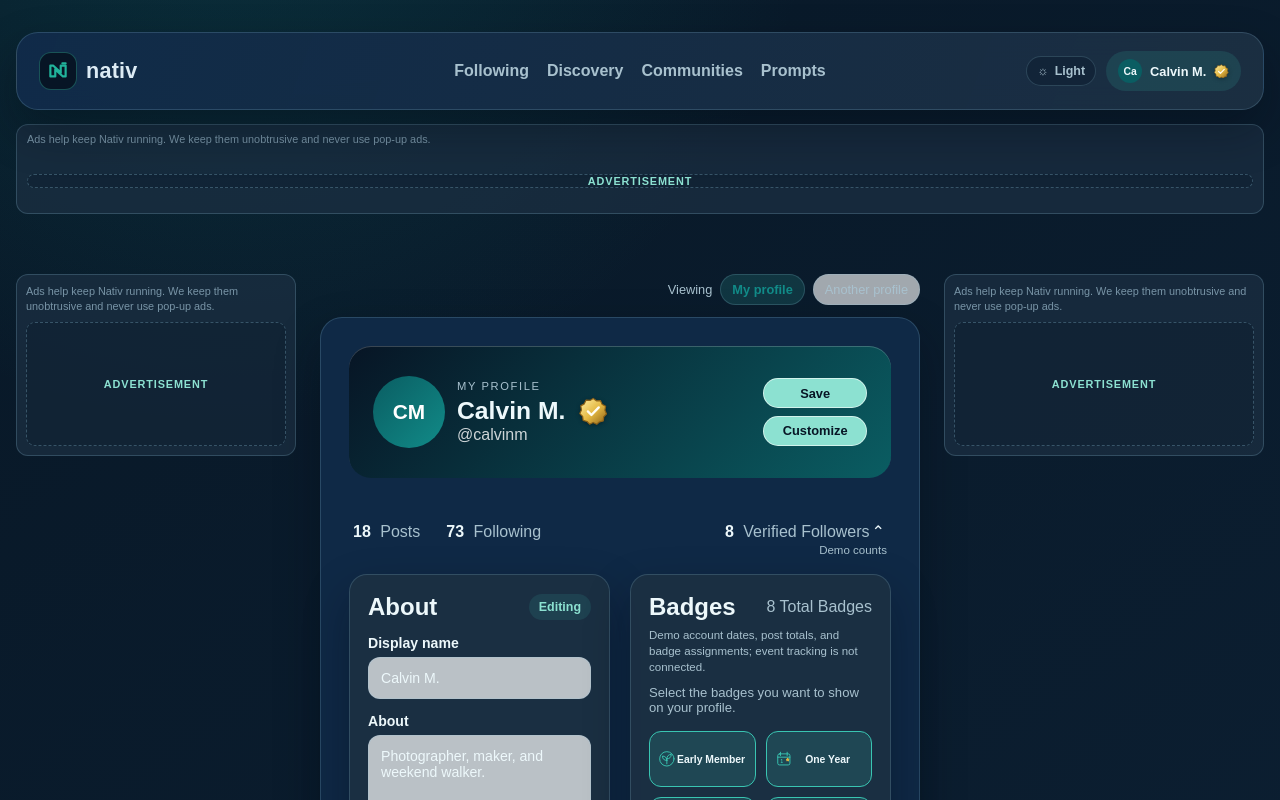
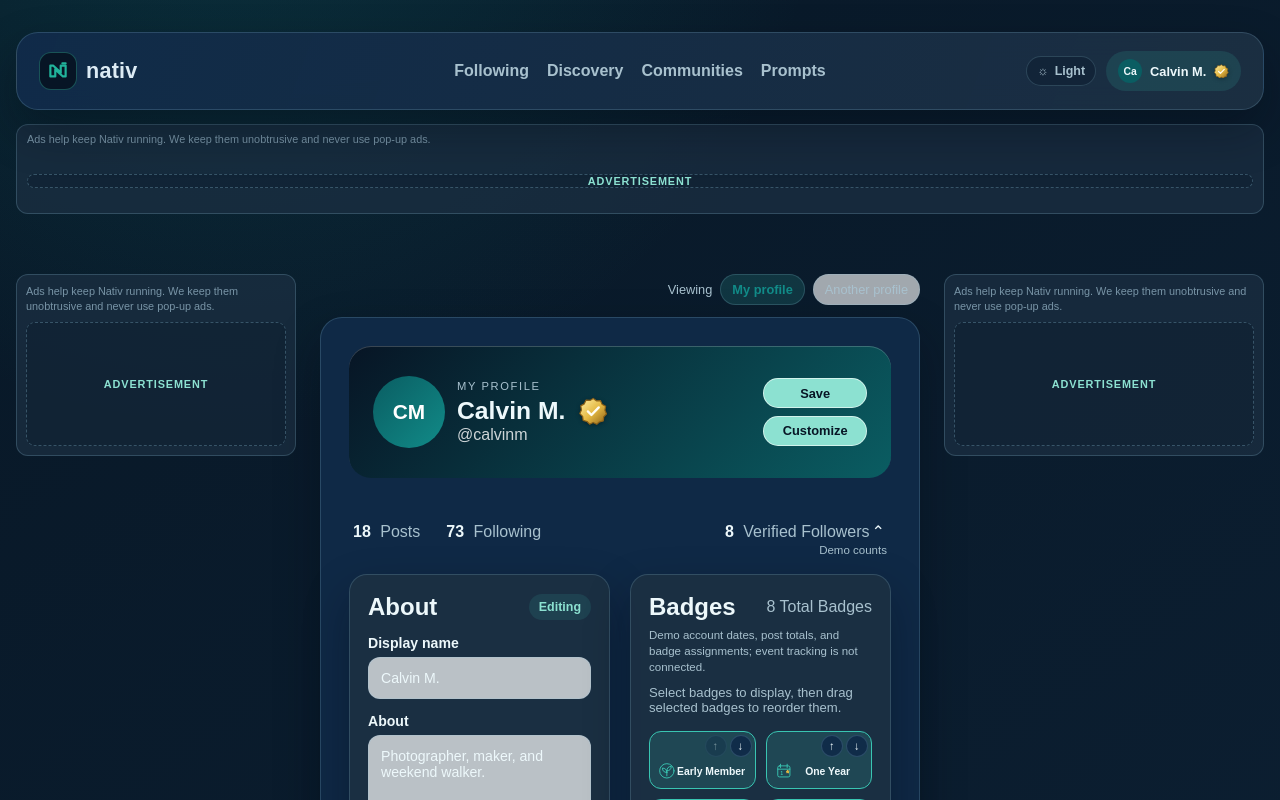
Before and after one commit to TheSkybax/Nativ, a Next.js app: page /profile in a window 1280 px wide. Both pictures are taken after a click on the button "Edit profile". Shown: the top 800 px of the page. Built offline with nearby package versions, Linux system fonts and the light colour scheme.

Commit message:
Added ability to reorder badges

```diff
--- a/src/app/globals.css
+++ b/src/app/globals.css
@@ -1245,6 +1245,18 @@ textarea {
   margin-top: 14px;
 }
 
+.sr-only {
+  position: absolute;
+  width: 1px;
+  height: 1px;
+  padding: 0;
+  overflow: hidden;
+  clip: rect(0, 0, 0, 0);
+  white-space: nowrap;
+  clip-path: inset(50%);
+  border: 0;
+}
+
 .badge-edit-hint {
   margin-top: 10px;
   color: var(--muted);
@@ -1290,6 +1302,52 @@ textarea {
 .badge-tile-wrap {
   position: relative;
   min-width: 0;
+}
+
+.badge-tile-wrap-draggable {
+  cursor: grab;
+}
+
+.badge-tile-wrap-draggable:active {
+  cursor: grabbing;
+}
+
+.badge-reorder-actions {
+  position: absolute;
+  z-index: 1;
+  top: 4px;
+  right: 4px;
+  display: flex;
+  gap: 3px;
+}
+
+.badge-reorder-actions button {
+  display: grid;
+  width: 22px;
+  height: 22px;
+  place-items: center;
+  padding: 0;
+  border: 1px solid var(--line);
+  border-radius: 50%;
+  background: var(--surface-primary);
+  color: var(--text-primary);
+  cursor: pointer;
+  font-size: 0.72rem;
+  line-height: 1;
+}
+
+.badge-reorder-actions button:disabled {
+  cursor: not-allowed;
+  opacity: 0.4;
+}
+
+.badge-reorder-actions button:focus-visible {
+  outline: 2px solid var(--brand-teal-bright);
+  outline-offset: 2px;
+}
+
+.badge-tile-selectable.selected {
+  padding-top: 30px;
 }
 
 .profile-badges-card {
--- a/src/components/profile-space.tsx
+++ b/src/components/profile-space.tsx
@@ -1,6 +1,6 @@
 "use client";
 
-import { useEffect, useReducer, useRef, useState } from "react";
+import { useEffect, useLayoutEffect, useReducer, useRef, useState } from "react";
 import { BadgeIcon } from "@/components/badge-icon";
 import { useProfileAppearance } from "@/components/profile-appearance-provider";
 import { VerifiedSeal } from "@/components/verified-seal";
@@ -46,6 +46,16 @@ type EarnedBadge = BadgeDefinition & { slug: BadgeSlug };
 type ProfilePostFilter = "posts" | "reposts" | "all";
 
 const PROFILE_POSTS_PAGE_SIZE = 5;
+
+function orderBadgesBySlugs(badges: EarnedBadge[], orderedSlugs: readonly string[]) {
+  const badgesBySlug = new Map<string, EarnedBadge>(badges.map((badge) => [badge.slug, badge]));
+  const ordered = orderedSlugs.flatMap((slug) => {
+    const badge = badgesBySlug.get(slug);
+    return badge ? [badge] : [];
+  });
+  const orderedSet = new Set(ordered.map((badge) => badge.slug));
+  return [...ordered, ...badges.filter((badge) => !orderedSet.has(badge.slug))];
+}
 
 const backgroundStyles: Record<BackgroundName, string> = {
   forest: "var(--profile-header-default-gradient)",
@@ -194,6 +204,9 @@ export function ProfileSpace({
   const [profilePostFilter, setProfilePostFilter] = useState<ProfilePostFilter>("all");
   const [visibleProfilePostCount, setVisibleProfilePostCount] = useState(PROFILE_POSTS_PAGE_SIZE);
   const customizationPanelRef = useRef<HTMLElement | null>(null);
+  const badgeGridRef = useRef<HTMLDivElement | null>(null);
+  const previousBadgePositionsRef = useRef<Map<string, DOMRect> | null>(null);
+  const [badgeReorderAnnouncement, setBadgeReorderAnnouncement] = useState("");
   const postMutations = usePostMutations();
   const [activeBadgeSlug, setActiveBadgeSlug] = useState<string | null>(null);
   const [isBadgePopupClosing, setIsBadgePopupClosing] = useState(false);
@@ -211,10 +224,10 @@ export function ProfileSpace({
   const account = isOwner ? { ...owner, ...profileEdit.saved } : visitor;
   const earnedBadges = isOwner ? badges : visitorBadges;
   const displayedBadges = isOwner
-    ? badges.filter((badge) => profileEdit.saved.visibleBadgeSlugs.includes(badge.slug))
+    ? orderBadgesBySlugs(badges.filter((badge) => profileEdit.saved.visibleBadgeSlugs.includes(badge.slug)), profileEdit.saved.visibleBadgeSlugs)
     : visitorBadges;
   const profileBadges = isOwner && editing
-    ? badges
+    ? orderBadgesBySlugs(badges, profileEdit.draft.visibleBadgeSlugs)
     : displayedBadges;
   const filteredProfilePosts = profilePosts
     .map((post) => postMutations.resolvePost(post))
@@ -274,6 +287,77 @@ export function ProfileSpace({
     setProfilePostFilter(filter);
     setVisibleProfilePostCount(PROFILE_POSTS_PAGE_SIZE);
   }
+
+  function captureBadgePositions() {
+    const grid = badgeGridRef.current;
+    if (!grid) {
+      return;
+    }
+
+    previousBadgePositionsRef.current = new Map(
+      Array.from(grid.querySelectorAll<HTMLElement>("[data-badge-slug]"))
+        .flatMap((element) => element.dataset.badgeSlug
+          ? [[element.dataset.badgeSlug, element.getBoundingClientRect()] as const]
+          : [])
+    );
+  }
+
+  function isEarnedBadgeSlug(slug: string): slug is BadgeSlug {
+    return badges.some((badge) => badge.slug === slug);
+  }
+
+  function moveBadge(slug: BadgeSlug, targetSlug: BadgeSlug) {
+    if (slug === targetSlug || !profileEdit.draft.visibleBadgeSlugs.includes(slug) || !profileEdit.draft.visibleBadgeSlugs.includes(targetSlug)) {
+      return;
+    }
+
+    captureBadgePositions();
+    const orderedSlugs = [...profileEdit.draft.visibleBadgeSlugs];
+    const fromIndex = orderedSlugs.indexOf(slug);
+    const targetIndex = orderedSlugs.indexOf(targetSlug);
+    orderedSlugs.splice(fromIndex, 1);
+    orderedSlugs.splice(targetIndex, 0, slug);
+    dispatchProfileEdit({ type: "reorder-badge", slug, targetSlug });
+    setBadgeReorderAnnouncement(`${getBadge(slug).label} moved to position ${targetIndex + 1} of ${orderedSlugs.length}.`);
+  }
+
+  function moveBadgeByOffset(slug: BadgeSlug, offset: -1 | 1) {
+    const currentIndex = profileEdit.draft.visibleBadgeSlugs.indexOf(slug);
+    const targetSlug = profileEdit.draft.visibleBadgeSlugs[currentIndex + offset];
+    if (targetSlug && isEarnedBadgeSlug(targetSlug)) {
+      moveBadge(slug, targetSlug);
+    }
+  }
+
+  useLayoutEffect(() => {
+    const previousPositions = previousBadgePositionsRef.current;
+    previousBadgePositionsRef.current = null;
+    if (!previousPositions || window.matchMedia("(prefers-reduced-motion: reduce)").matches) {
+      return;
+    }
+
+    badgeGridRef.current?.querySelectorAll<HTMLElement>("[data-badge-slug]").forEach((element) => {
+      const previousPosition = previousPositions.get(element.dataset.badgeSlug ?? "");
+      if (!previousPosition) {
+        return;
+      }
+
+      const nextPosition = element.getBoundingClientRect();
+      const offsetX = previousPosition.left - nextPosition.left;
+      const offsetY = previousPosition.top - nextPosition.top;
+      if (offsetX === 0 && offsetY === 0) {
+        return;
+      }
+
+      element.animate(
+        [
+          { transform: `translate(${offsetX}px, ${offsetY}px)` },
+          { transform: "translate(0, 0)" }
+        ],
+        { duration: 260, easing: "cubic-bezier(0.2, 0.75, 0.25, 1)" }
+      );
+    });
+  }, [profileEdit.draft.visibleBadgeSlugs]);
 
   function repostProfilePost(originalPost: FeedPost) {
     setProfilePosts((currentPosts) => {
@@ -477,16 +561,48 @@ export function ProfileSpace({
               <span className="muted">{earnedBadges.length} Total Badges</span>
             </div>
             <p className="badge-demo-note">Demo account dates, post totals, and badge assignments; event tracking is not connected.</p>
-            {isOwner && editing ? <p className="badge-edit-hint">Select the badges you want to show on your profile.</p> : null}
-            <div className="badge-grid">
+            {isOwner && editing ? (
+              <>
+                <p className="badge-edit-hint">Select badges to display, then drag selected badges to reorder them.</p>
+                <p className="sr-only" aria-live="polite">{badgeReorderAnnouncement}</p>
+              </>
+            ) : null}
+            <div className="badge-grid" ref={badgeGridRef}>
               {profileBadges
                 .filter((badge) => !isOwner || editing || profileEdit.saved.visibleBadgeSlugs.includes(badge.slug))
                 .map((badge) => {
                   const isSelected = profileEdit.draft.visibleBadgeSlugs.includes(badge.slug);
                   const selectable = isOwner && editing;
+                  const selectedIndex = profileEdit.draft.visibleBadgeSlugs.indexOf(badge.slug);
 
                   return (
-                    <div key={badge.slug} className="badge-tile-wrap">
+                    <div
+                      key={badge.slug}
+                      className={`badge-tile-wrap${selectable && isSelected ? " badge-tile-wrap-draggable" : ""}`}
+                      data-badge-slug={badge.slug}
+                      draggable={selectable && isSelected}
+                      onDragStart={(event) => {
+                        if (!selectable || !isSelected) {
+                          event.preventDefault();
+                          return;
+                        }
+                        event.dataTransfer.effectAllowed = "move";
+                        event.dataTransfer.setData("text/plain", badge.slug);
+                      }}
+                      onDragOver={(event) => {
+                        if (selectable && isSelected) {
+                          event.preventDefault();
+                          event.dataTransfer.dropEffect = "move";
+                        }
+                      }}
+                      onDrop={(event) => {
+                        event.preventDefault();
+                        const draggedSlug = event.dataTransfer.getData("text/plain");
+                        if (isEarnedBadgeSlug(draggedSlug)) {
+                          moveBadge(draggedSlug, badge.slug);
+                        }
+                      }}
+                    >
                       <button
                         className={`badge-tile ${selectable ? "badge-tile-selectable" : "badge-tile-informative"} ${selectable && isSelected ? "selected" : ""}`}
                         type="button"
@@ -507,6 +623,26 @@ export function ProfileSpace({
                         <BadgeIcon icon={badge.icon} category={badge.category} />
                         <strong>{badge.label}</strong>
                       </button>
+                      {selectable && isSelected ? (
+                        <div className="badge-reorder-actions" aria-label={`Reorder ${badge.label}`}>
+                          <button
+                            type="button"
+                            aria-label={`Move ${badge.label} earlier`}
+                            disabled={selectedIndex === 0}
+                            onClick={() => moveBadgeByOffset(badge.slug, -1)}
+                          >
+                            ↑
+                          </button>
+                          <button
+                            type="button"
+                            aria-label={`Move ${badge.label} later`}
+                            disabled={selectedIndex === profileEdit.draft.visibleBadgeSlugs.length - 1}
+                            onClick={() => moveBadgeByOffset(badge.slug, 1)}
+                          >
+                            ↓
+                          </button>
+                        </div>
+                      ) : null}
                       {activeBadge?.slug === badge.slug ? (
                         <div className={`badge-description-popup${isBadgePopupClosing ? " closing" : ""}`} role="status" aria-live="polite">
                           <div>
--- a/src/lib/profile-edit.ts
+++ b/src/lib/profile-edit.ts
@@ -14,6 +14,7 @@ export type ProfileEditAction =
   | { type: "open" }
   | { type: "change"; field: "displayName" | "bio"; value: string }
   | { type: "toggle-badge"; slug: string; visible: boolean }
+  | { type: "reorder-badge"; slug: string; targetSlug: string }
   | { type: "save" }
   | { type: "cancel" };
 
@@ -58,6 +59,25 @@ export function profileEditReducer(state: ProfileEditState, action: ProfileEditA
             : state.draft.visibleBadgeSlugs.filter((slug) => slug !== action.slug)
         }
       };
+    case "reorder-badge": {
+      if (!state.editing || action.slug === action.targetSlug) {
+        return state;
+      }
+
+      const fromIndex = state.draft.visibleBadgeSlugs.indexOf(action.slug);
+      const targetIndex = state.draft.visibleBadgeSlugs.indexOf(action.targetSlug);
+      if (fromIndex < 0 || targetIndex < 0) {
+        return state;
+      }
+
+      const visibleBadgeSlugs = [...state.draft.visibleBadgeSlugs];
+      visibleBadgeSlugs.splice(fromIndex, 1);
+      visibleBadgeSlugs.splice(targetIndex, 0, action.slug);
+      return {
+        ...state,
+        draft: { ...state.draft, visibleBadgeSlugs }
+      };
+    }
     case "save": {
       if (!state.editing) {
         return state;
@@ -67,7 +87,7 @@ export function profileEditReducer(state: ProfileEditState, action: ProfileEditA
         state.draft.displayName === state.saved.displayName &&
         state.draft.bio === state.saved.bio &&
         state.draft.visibleBadgeSlugs.length === state.saved.visibleBadgeSlugs.length &&
-        state.draft.visibleBadgeSlugs.every((slug) => state.saved.visibleBadgeSlugs.includes(slug));
+        state.draft.visibleBadgeSlugs.every((slug, index) => slug === state.saved.visibleBadgeSlugs[index]);
       const saved = unchanged ? state.saved : state.draft;
 
       return {
```
Also changed, not shown: 1 other file (tests, documents, lock files or other folders).
